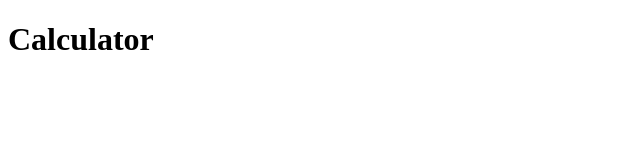
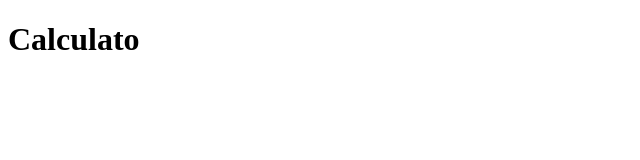
Before and after one commit to ajdemski/calculator-warmup, a plain HTML site: page index.html in a window 1280 px wide. Shown: the full height of the page, 0-640 px from the left. Drawn offline with Linux system fonts and the light colour scheme.

Commit message:
wip
Co-authored-by: Eva Kemp
<eva.j.kemp@gmail.com>

```diff
--- a/index.html
+++ b/index.html
@@ -5,6 +5,6 @@
     <title>Calculator</title>
   </head>
   <body>
-    <h1>Calculator</h1>
+    <h1>Calculato</h1>
   </body>
 </html>
```
